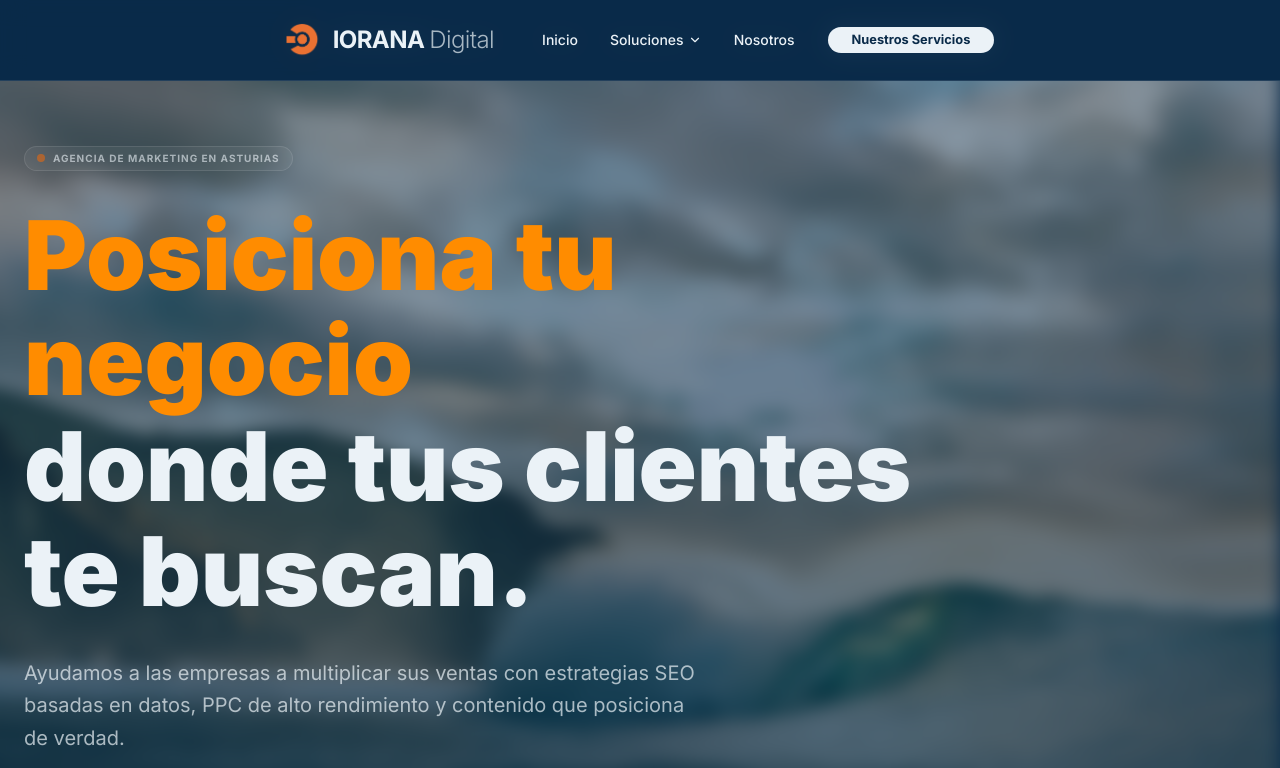
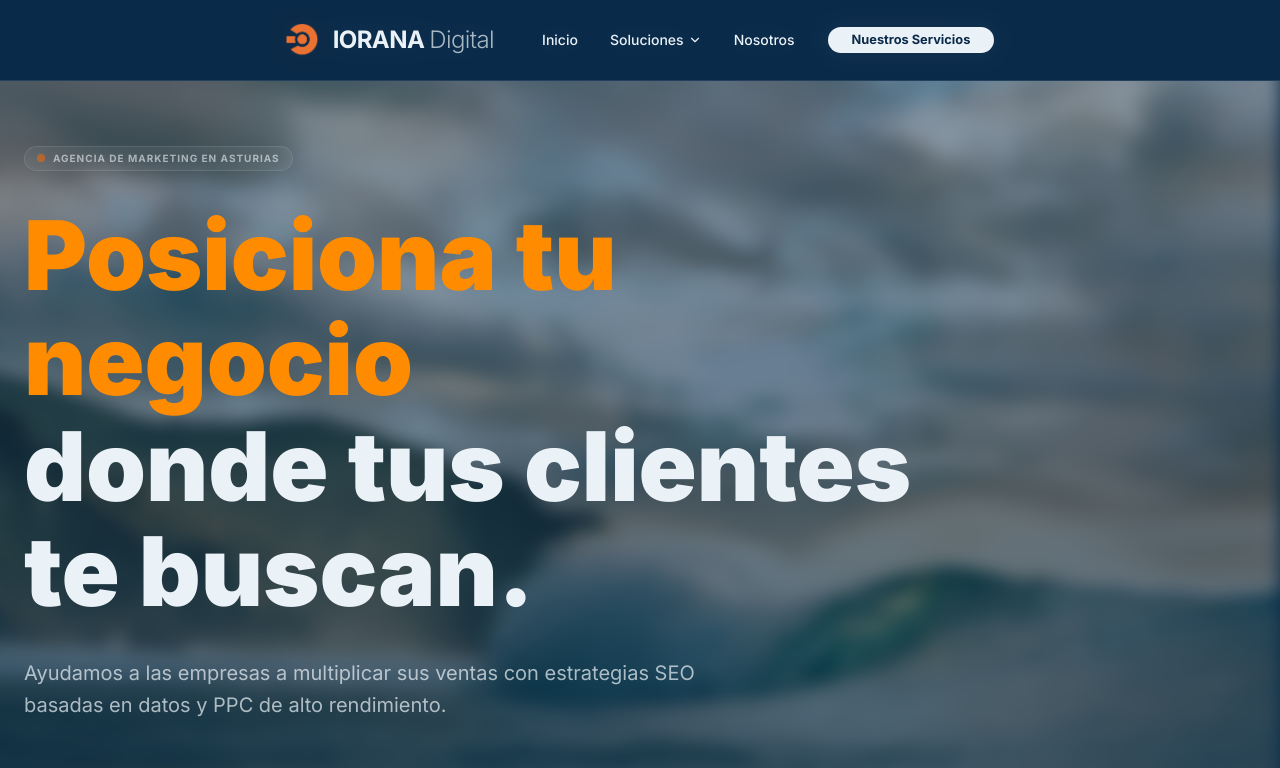
Before and after one commit to ioranadigital/iorana-next, a Next.js app: page / in a window 1280 px wide. Shown: the top 768 px of the page. Built offline with nearby package versions, Linux system fonts and the light colour scheme.

Commit message:
Update HeroSection.tsx

```diff
--- a/components/HeroSection.tsx
+++ b/components/HeroSection.tsx
@@ -7,7 +7,7 @@ const HeroSection = () => {
   return (
     <section id="hero" className="relative w-full min-h-screen flex items-center bg-[#0a2b49] overflow-visible pt-20">
 
-      {/* 🖼️ FONDO FORZADO A ANCHO DE VENTANA (Soluciona el corte lateral) */}
+      {/* 🖼️ FONDO: Forzado a ocupar el 100% del ancho del navegador */}
       <div
         className="absolute inset-y-0 pointer-events-none blur-sm scale-105"
         style={{
@@ -22,7 +22,7 @@ const HeroSection = () => {
         }}
       />
 
-      {/* CONTENIDO (Centrado en el container estándar) */}
+      {/* CONTENIDO: Centrado y con tipografías corregidas */}
       <div className="container relative z-10 mx-auto px-6 py-16">
         <motion.div
           initial={{ opacity: 0, y: 30 }}
@@ -30,7 +30,7 @@ const HeroSection = () => {
           transition={{ duration: 0.8, ease: "easeOut" }}
           className="max-w-4xl"
         >
-          {/* Badge con tipografía sans corregida */}
+          {/* Badge con Inter (font-sans) */}
           <div className="inline-flex items-center gap-2 px-3 py-1 rounded-full border border-white/10 bg-white/5 mb-8">
             <div className="w-2 h-2 rounded-full bg-orange-500 animate-pulse" />
             <span className="text-[10px] font-bold text-[#ebf2f7]/60 uppercase tracking-widest font-sans">
@@ -38,27 +38,28 @@ const HeroSection = () => {
             </span>
           </div>
 
+          {/* Título con Montserrat (font-heading) */}
           <h1 className="text-5xl sm:text-6xl md:text-7xl lg:text-8xl font-heading font-black leading-[1.1] mb-8 text-[#ebf2f7]">
             <span className="text-[#ff8c00]">Posiciona tu negocio</span><br />
             donde tus clientes te buscan.
           </h1>
 
           <p className="text-lg md:text-xl text-[#ebf2f7]/70 max-w-2xl mb-12 leading-relaxed font-sans">
-            Ayudamos a las empresas a multiplicar sus ventas con estrategias SEO basadas en datos, PPC de alto rendimiento y contenido que posiciona de verdad.
+            Ayudamos a las empresas a multiplicar sus ventas con estrategias SEO basadas en datos y PPC de alto rendimiento.
           </p>
 
           <div className="flex flex-col sm:flex-row gap-5 items-start">
-            <Button className="bg-[#ff8c00] hover:bg-[#e67e00] text-white px-10 py-8 text-xl rounded-2xl font-bold shadow-2xl shadow-orange-500/20 transition-all hover:scale-105">
+            <Button className="bg-[#ff8c00] hover:bg-[#e67e00] text-white px-10 py-8 text-xl rounded-2xl font-bold shadow-2xl shadow-orange-500/20 transition-all hover:scale-105 font-sans">
               Impulsar mi negocio ahora
             </Button>
 
-            <Button variant="outline" className="border-white/20 text-[#ebf2f7] hover:bg-white/5 px-10 py-8 text-xl rounded-2xl bg-transparent backdrop-blur-sm">
+            <Button variant="outline" className="border-white/20 text-[#ebf2f7] hover:bg-white/5 px-10 py-8 text-xl rounded-2xl bg-transparent backdrop-blur-sm font-sans">
               ¿Cómo está mi sitio web?
               <ArrowRight className="ml-2 h-6 w-6" />
             </Button>
           </div>
 
-          {/* Stats con números Naranjas resaltados */}
+          {/* Stats con números Naranjas resaltados (font-heading) */}
           <div className="flex flex-wrap gap-12 mt-20 pt-10 border-t border-white/10">
             {[
               { value: "+250%", label: "Tráfico orgánico" },
```
